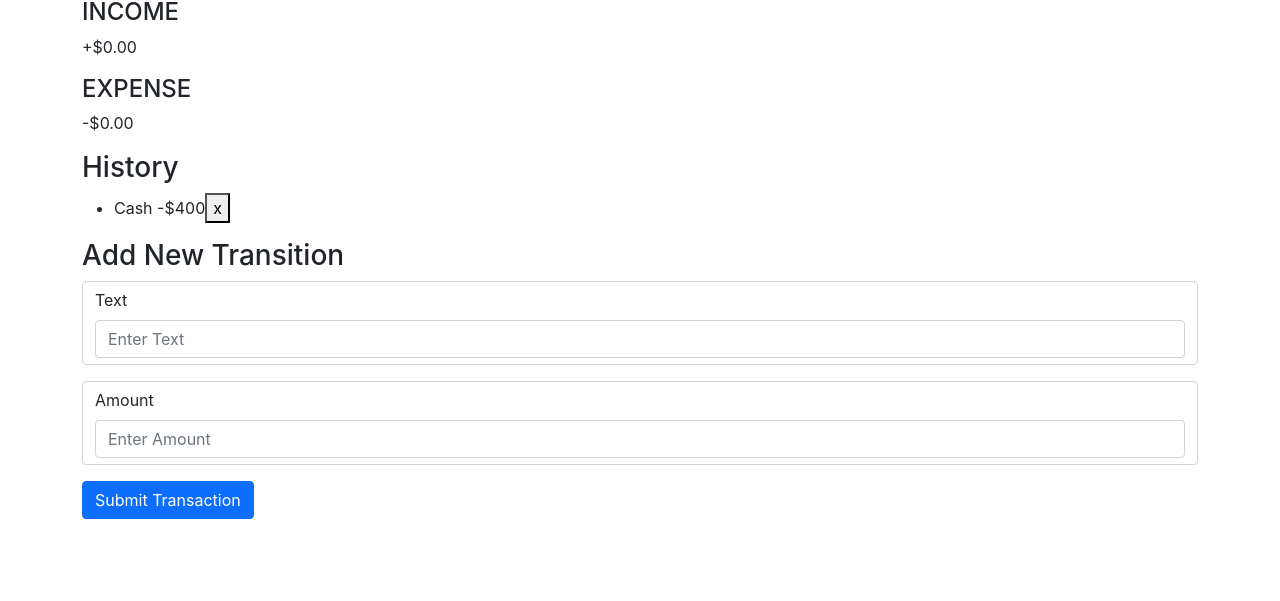
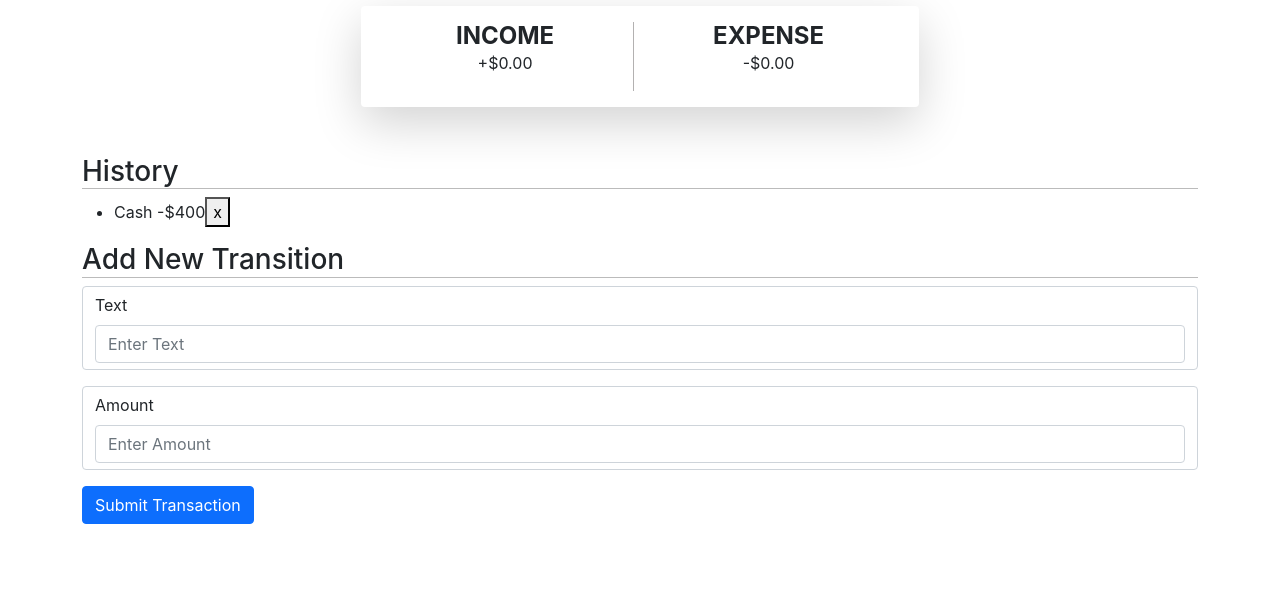
Before and after one commit to m3tac1ph4r/Expense-Tracker, a plain HTML site: page index.html in a window 1280 px wide. Shown: the part 199-800 px from the top of the page. Drawn offline with nearby package versions, Linux system fonts and the light colour scheme.

Commit message:
added css in html

```diff
--- a/index.html
+++ b/index.html
@@ -2,7 +2,7 @@
 <html lang="en">
 
 <head>
-  <meta charset="UTF-8" />
+  <meta charset="UTF-8"/>
   <meta http-equiv="X-UA-Compatible" content="IE=edge" />
   <meta name="viewport" content="width=device-width, initial-scale=1.0" />
   <title>Expense Tracker</title>
@@ -18,7 +18,7 @@
 
   <nav class="navbar navbar-expand-lg navbar-dark" style="background-color: #24313b;"">
   <div class=" container-fluid">
-    <a class="navbar-brand" href="#"><b>Expense Tracker</b></a>
+    <a class="navbar-brand " href="#"><b>Expense Tracker</b></a>
     <button class="navbar-toggler" type="button" data-bs-toggle="collapse" data-bs-target="#navbarSupportedContent"
       aria-controls="navbarSupportedContent" aria-expanded="false" aria-label="Toggle navigation">
       <span class="navbar-toggler-icon"></span>
@@ -42,15 +42,16 @@
   <div class="container my-5">
     <h4><b>YOUR BALANCE</b></h4>
     <h1 id="balance">$0.00</h1>
-    <div class="inc-exp-containter">
-      <div>
-        <h4>INCOME</h4>
+    <div class="inc-exp-containter d-flex shadow-lg p-3 mb-5  my-4 bg-white rounded justify-content-center w-50 container-fluid">
+      <!-- flex-grow-1 flex-shrink-1 means flex=1 -->
+      <div class="flex-grow-1 flex-shrink-1 text-center">
+        <h4><b>INCOME</b></h4>
         <p id="money_add" class="money_add">
           +$0.00
         </p>
       </div>
-      <div>
-        <h4>EXPENSE</h4>
+      <div class="flex-grow-1 flex-shrink-1 text-center">
+        <h4><b>EXPENSE</b></h4>
         <p id="money_minus" class="money_minus">
           -$0.00
         </p>
--- a/style.css
+++ b/style.css
@@ -1,3 +1,20 @@
 body{
     font-family: -apple-system, BlinkMacSystemFont, 'Segoe UI', Roboto, Oxygen, Ubuntu, Cantarell, 'Open Sans', 'Helvetica Neue', sans-serif;
 }
+
+h1{
+    letter-spacing: 0px;
+}
+
+h3{
+    border-bottom: 1px solid #bbb;
+}
+
+h4{
+    margin: 0;
+    text-transform: uppercase;
+}
+
+.inc-exp-containter >div:first-of-type{
+     border-right: 1px solid rgb(179, 177, 177);
+}
```
